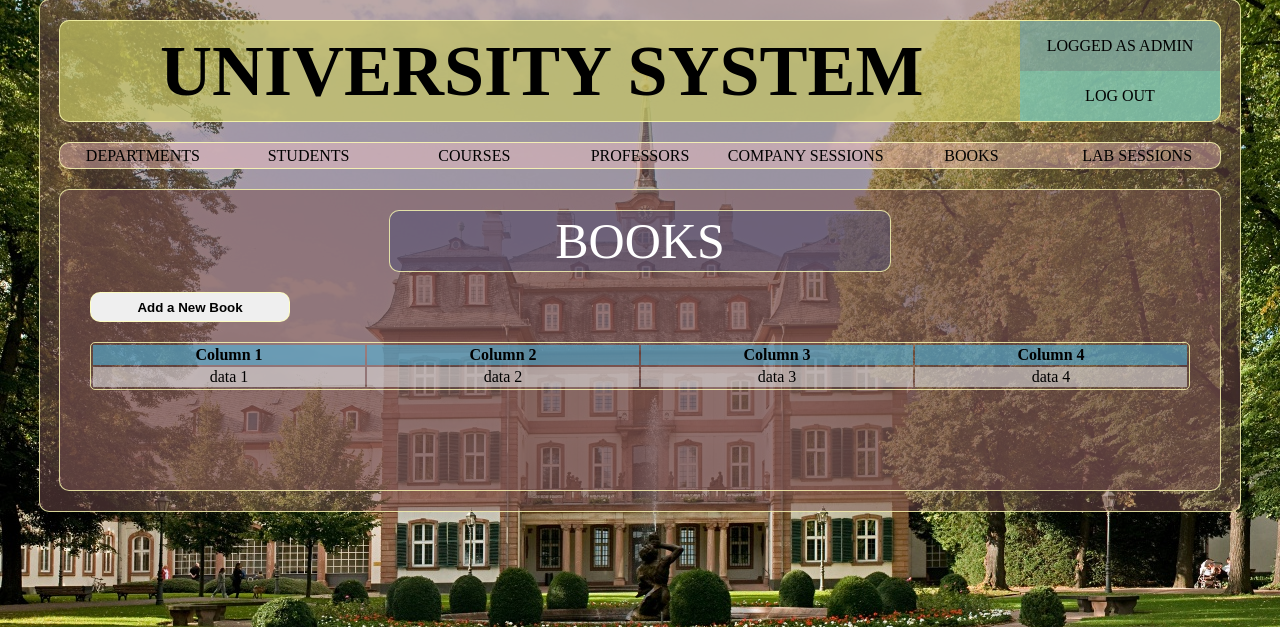
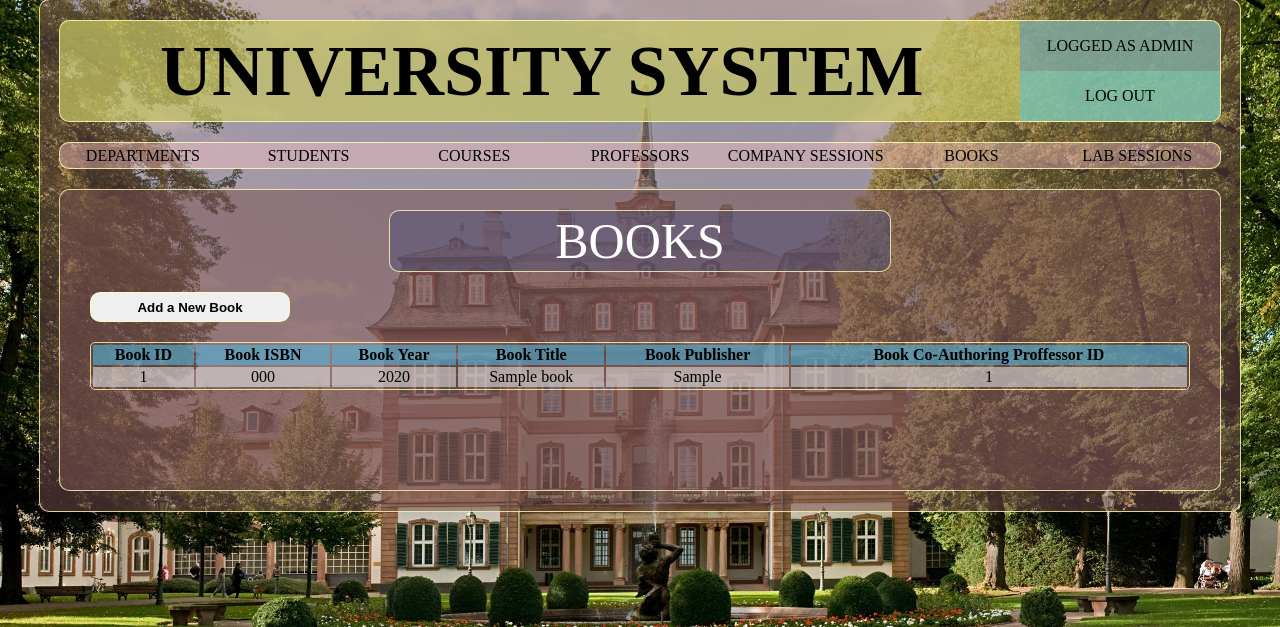
Before and after one commit to SKYSYS-2018/DB-aasignment_Project02, a PHP site: page /pages/books.php in a window 1280 px wide. Shown: the part 51-678 px from the top of the page. Run offline with PHP 8.4, Linux system fonts and the light colour scheme; tables that the repository leaves empty hold one stand-in row (values such as "Sample post").

Commit message:
asitha update

```diff
--- /dev/null
+++ b/js/add_book.js
@@ -0,0 +1,6 @@
+function show_add_book(){
+    document.getElementById("add_book").style.display="block";
+}
+function hide_add_book(){
+    document.getElementById("add_book").style.display="none";
+}
--- a/pages/books.php
+++ b/pages/books.php
@@ -1,3 +1,29 @@
+<?php
+
+if (isset($_POST['addBook'])) {
+
+	require_once('../inc/config.php');
+
+	$bookID=$_POST['bookID'];
+    $bookISBN=$_POST['bookISBN'];
+    $bookYear=$_POST['bookYear'];
+    $bookTitle=$_POST['bookTitle'];
+    $bookPublisher=$_POST['bookPublisher'];
+    $profID=$_POST['profID'];
+
+    $query="INSERT INTO book VALUES('$bookID','$bookISBN','$bookYear','$bookTitle','$bookPublisher','$profID')";
+
+    $userquery=mysqli_query($connection,$query);
+    echo "hello";
+    if($userquery){
+        echo "<script>alert('Book added successfully!')</script>";
+        header("location: books.php");
+    }else{
+        echo "<script>alert('Try again')</script>";
+    }
+}
+
+?>
 <!DOCTYPE html>
 <html>
 
@@ -6,6 +32,8 @@
 	<link rel="stylesheet" type="text/css" href="../css/main.css">
 	<link rel="stylesheet" type="text/css" href="../css/nav.css">
 	<link rel="stylesheet" type="text/css" href="../css/subpage.css">
+    <link rel="stylesheet" type="text/css" href="../css/book.css">
+    <script src="../js/add_book.js"></script>
 </head>
 
 <body>
@@ -40,27 +68,64 @@
 			</div>
 
 			<div class="sub-page-box">
-				<button class="sub-page-btn border-default"> Add a New Book </button>
+				<button name="add_new_book" class="sub-page-btn border-default" onclick="show_add_book()"> Add a New Book </button>
 			</div>
 
 			<div class="sub-page-box">
 				<table class="container sub-page-table text-center">
 					<tr>
-						<th>Column 1</th>
-						<th>Column 2</th>
-						<th>Column 3</th>
-						<th>Column 4</th>
+                        <th>Book ID</th>
+						<th>Book ISBN</th>
+						<th>Book Year</th>
+                        <th>Book Title</th>
+						<th>Book Publisher</th>
+						<th>Book Co-Authoring Proffessor ID</th>
 					</tr>
-					<tr>
-						<td>data 1</td>
-						<td>data 2</td>
-						<td>data 3</td>
-						<td>data 4</td>
-					</tr>
+
+                        <?php
+                            require_once('../inc/config.php');
+                            $query="SELECT * FROM book";
+                        $userquery=mysqli_query($connection,$query);
+                        if(mysqli_num_rows($userquery)>0){
+                            while($row=mysqli_fetch_assoc($userquery)){
+                                    echo "<tr><td>".$row['bookID']."</td>";
+                                    echo "<td>".$row['bookISBN']."</td>";
+                                    echo "<td>".$row['bookYear']."</td>";
+                                    echo "<td>".$row['bookTitle']."</td>";
+                                    echo "<td>".$row['bookPublisher']."</td>";
+                                    echo "<td>".$row['profID']."</td></tr>";
+                                }
+                            }
+                        ?>
+
 				</table>
 			</div>
 
 		</div>
+        <div id="add_book" style="display:none" class="container sub-page border-default">
+            <form action="books.php" autocomplete="on" method="POST">
+                <!-- Input for Book ID -->
+                <input type="text" name="bookID" class="container inputs border-default" placeholder="Book ID" required/>
+
+                <!-- Input for Book ISBN -->
+                <input type="text" name="bookISBN" class="container inputs border-default" placeholder="Book ISBN" required/>
+
+                <!-- Input for Book Year -->
+                <input type="text" name="bookYear" class="container inputs border-default" placeholder="Book Year" required/>
+
+                <!-- Input for Book Title -->
+                <input type="text" name="bookTitle" class="container inputs border-default" placeholder="Book Title" required/>
+
+                <!-- Input for Book Publisher -->
+                <input type="text" name="bookPublisher" class="container inputs border-default" placeholder="Book Publisher" required/>
+
+                <!-- Input for Book Co-Author Proffessor ID -->
+                <input type="text" name="profID" class="container inputs border-default" placeholder="Book Co-Author Proffessor ID" required/>
+
+                <!-- Login Button -->
+                <button name="addBook" class="container btn">Add Book </button>
+		  </form>
+        </div>
 
 	</div>
 
```
Also changed, not shown: css/book.css (added, +31 -0 lines).
